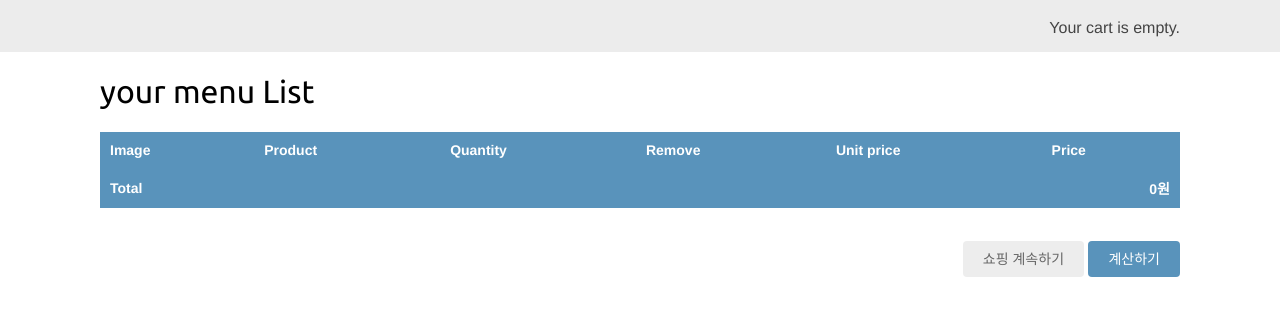
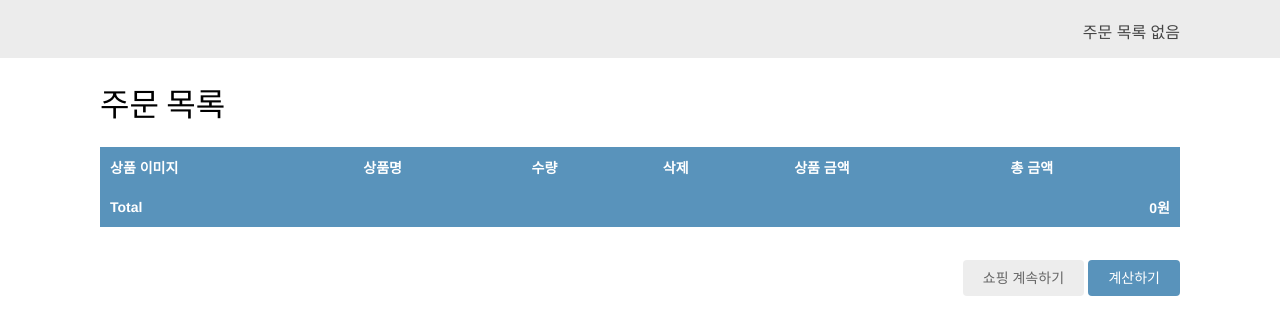
Before and after one commit to Han-minho/djangoFiveProject, a Django app: page /cart/ in a window 1280 px wide. Shown: the part 46-381 px from the top of the page. Run offline with Django 4.2, Linux system fonts and the light colour scheme.

Commit message:
오류 없음 출력 내용 한글화로 전환

```diff
--- a/cart/templates/cart/detail.html
+++ b/cart/templates/cart/detail.html
@@ -1,19 +1,19 @@
 {% extends "shop/base.html" %}
 {% load static %}
 {% block title %}
-    Your Menu List
+    주문 목록
 {% endblock title %}
 {% block content %}
-    <h1>your menu List</h1>
+    <h1>주문 목록</h1>
     <table class="cart">
         <thead>
             <tr>
-                <th>Image</th>
-                <th>Product</th>
-                <th>Quantity</th>
-                <th>Remove</th>
-                <th>Unit price</th>
-                <th>Price</th>
+                <th>상품 이미지</th>
+                <th>상품명</th>
+                <th>수량</th>
+                <th>삭제</th>
+                <th>상품 금액</th>
+                <th>총 금액</th>
             </tr>
         </thead>
         <tbody>
--- a/myshop/settings.py
+++ b/myshop/settings.py
@@ -66,6 +66,7 @@ TEMPLATES = [
                 'django.template.context_processors.request',
                 'django.contrib.auth.context_processors.auth',
                 'django.contrib.messages.context_processors.messages',
+                'cart.context_processors.cart',
             ],
         },
     },
--- a/shop/templates/shop/base.html
+++ b/shop/templates/shop/base.html
@@ -12,8 +12,21 @@
             <a href="/" class="logo">Coffee Shop</a>
         </div>
         <div id="subheader">
+<!--            <div class="cart">-->
+<!--                Your cart is empty.-->
+<!--            </div>-->
             <div class="cart">
-                Your cart is empty.
+                {% with total_items=cart|length %}
+                    {% if total_items > 0 %}
+                        주문 목록:
+                        <a href="{% url 'cart:cart_detail' %}">
+                            {{ total_items }} items{{ total_items|pluralize }},
+                            {{ cart.get_total_price }}
+                        </a>
+                    {% else %}
+                        주문 목록 없음
+                    {% endif %}
+                {% endwith %}
             </div>
         </div>
         <div id="content">
```
